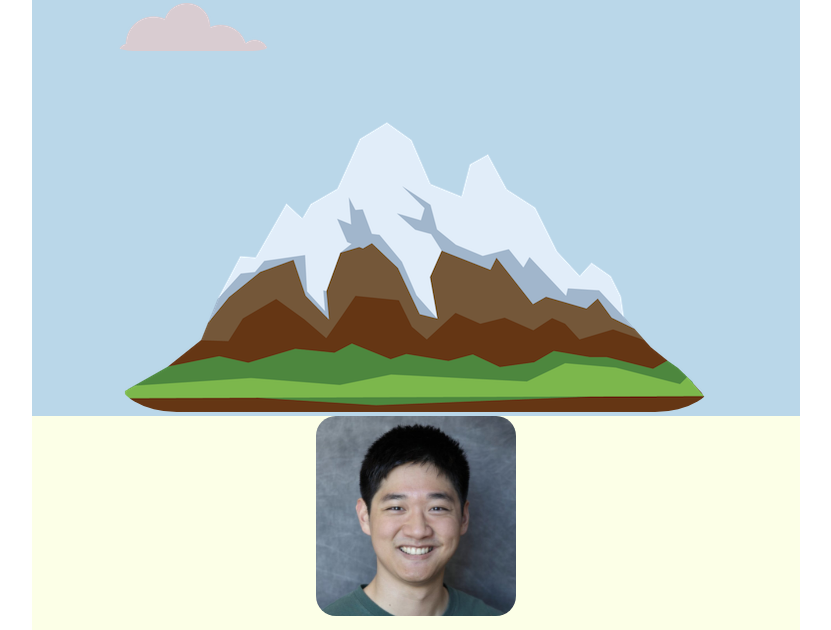
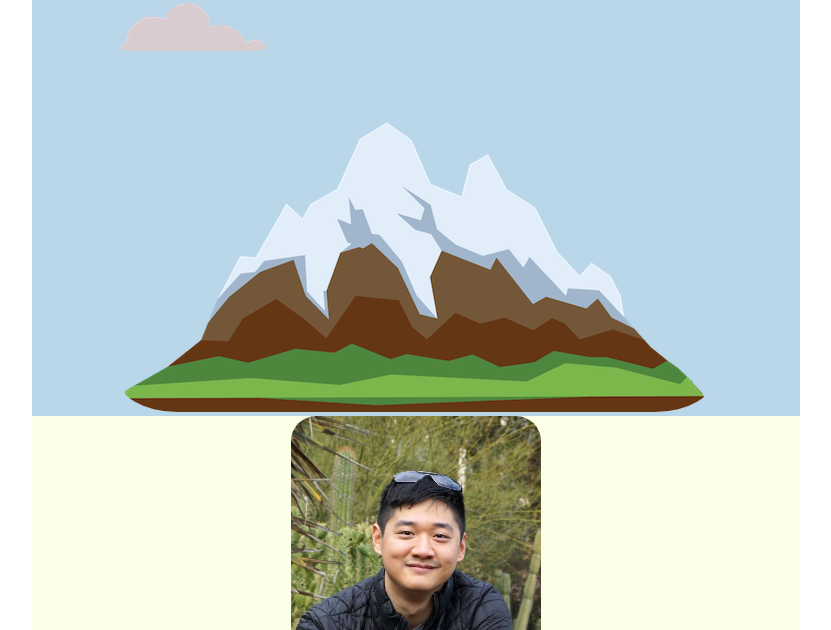
Before and after one commit to cc4py/personal-site, a plain HTML site: page index.html in a window 1280 px wide. Shown: the part 314-944 px from the top of the page, without its empty margins (224-1055 px from the left). Drawn offline with Linux system fonts and the light colour scheme.

Commit message:
changed profile pic

```diff
--- a/index.html
+++ b/index.html
@@ -21,7 +21,7 @@
 
     <div class="mid">
       <div class="profile">
-        <img src="Images/Charles-Chang-5.jpg" alt="profile-pic" height="200px">
+        <img src="Images/DSC05738_crop.jpg" alt="profile-pic" height="250px">
         <p>I am a biotech scientist and cell therapy specialist, and know a bit of python and HTML.<br>I like riding my bike, working on my car, and learning new things.</p>
         <hr>
       </div>
```
